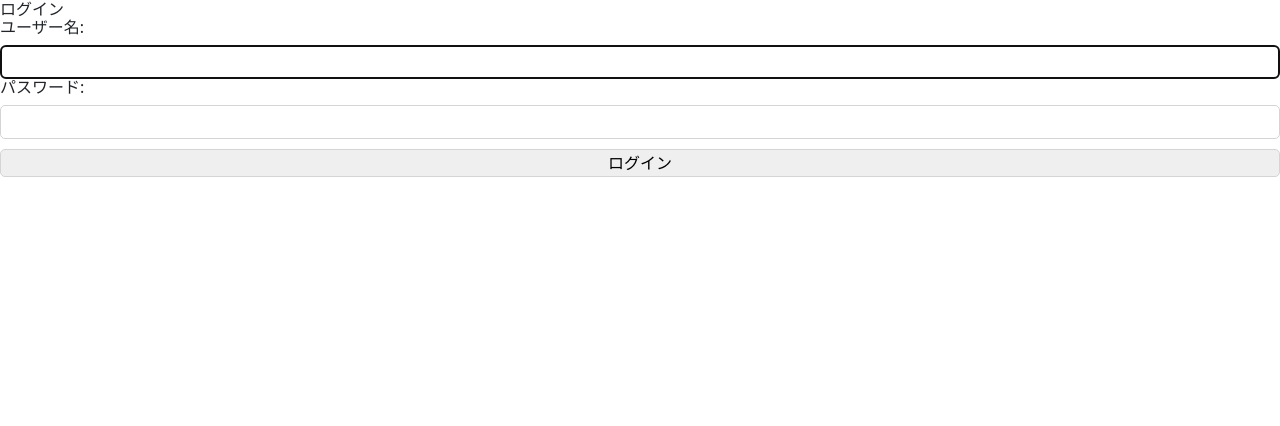
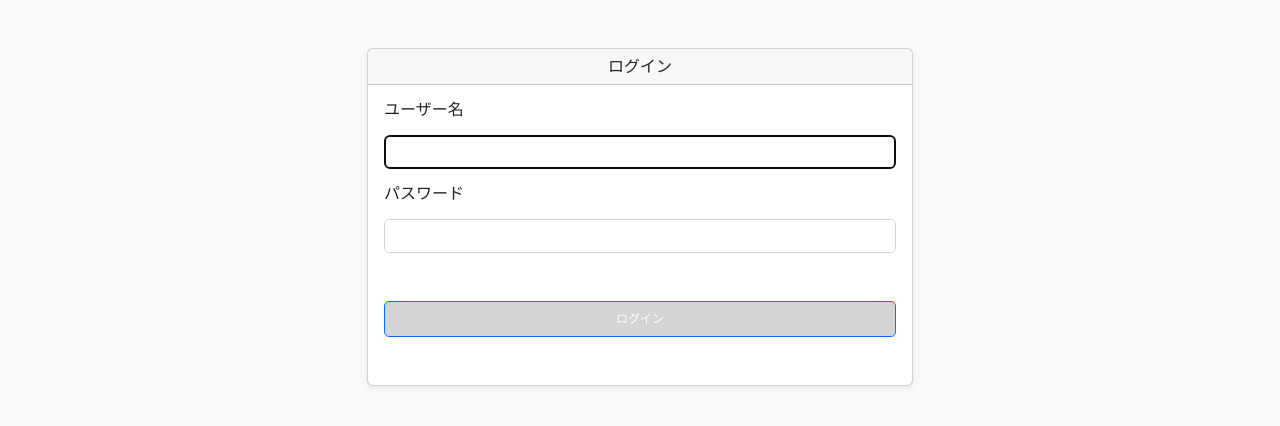
Before and after one commit to miracleave-nishi/en100app, a Django app: page /login/ in a window 1280 px wide. Shown: the top 426 px of the page. Run offline with Django 4.2, Linux system fonts and the light colour scheme.

Commit message:
modify: ログイン画面のレイアウト修正

```diff
--- a/app/templates/login.html
+++ b/app/templates/login.html
@@ -1,10 +1,49 @@
-{% extends "base.html" %}
-{% block content %}
+{% load static %}
+<!DOCTYPE html>
+<html lang="ja">
+<head>
+    <meta charset="UTF-8">
+    <meta name="viewport" content="width=device-width, initial-scale=1.0">
+    <title>基本情報技術者試験問題集 - ログイン</title>
 
-<h1>ログイン</h1>
-<form action="" method="post">
-    {% csrf_token %} {{ form.as_p }}
-    <input type="submit" value="ログイン">
-</form>
+    <!-- Bootstrap 5 -->
+    <link href="https://cdn.jsdelivr.net/npm/bootstrap@5.3.3/dist/css/bootstrap.min.css" rel="stylesheet">
 
-{% endblock %}
+    <!-- カスタムCSS -->
+    <link href="{% static 'reset.css' %}" rel="stylesheet">
+    <link href="{% static 'style.css' %}" rel="stylesheet">
+</head>
+<body class="bg-light">
+    <div class="container mt-5">
+        <div class="row justify-content-center">
+            <div class="col-md-6">
+                <div class="card shadow-sm">
+                    <div class="card-header text-center">
+                        <h4>ログイン</h4>
+                    </div>
+                    <div class="card-body">
+                        <form method="post">
+                            {% csrf_token %}
+                            {% for field in form %}
+                                <div class="mb-3">
+                                    <label class="form-label" for="{{ field.id_for_label }}">{{ field.label }}</label>
+                                    {{ field }}
+                                    {% if field.errors %}
+                                        <div class="text-danger small">
+                                            {{ field.errors|striptags }}
+                                        </div>
+                                    {% endif %}
+                                </div>
+                            {% endfor %}
+                            <button type="submit" class="btn btn-primary w-100">ログイン</button>
+                        </form>
+                    </div>
+                </div>
+            </div>
+        </div>
+    </div>
+
+    <!-- Bootstrap JS -->
+    <script src="https://cdn.jsdelivr.net/npm/bootstrap@5.3.3/dist/js/bootstrap.bundle.min.js"></script>
+</body>
+</html>
```
